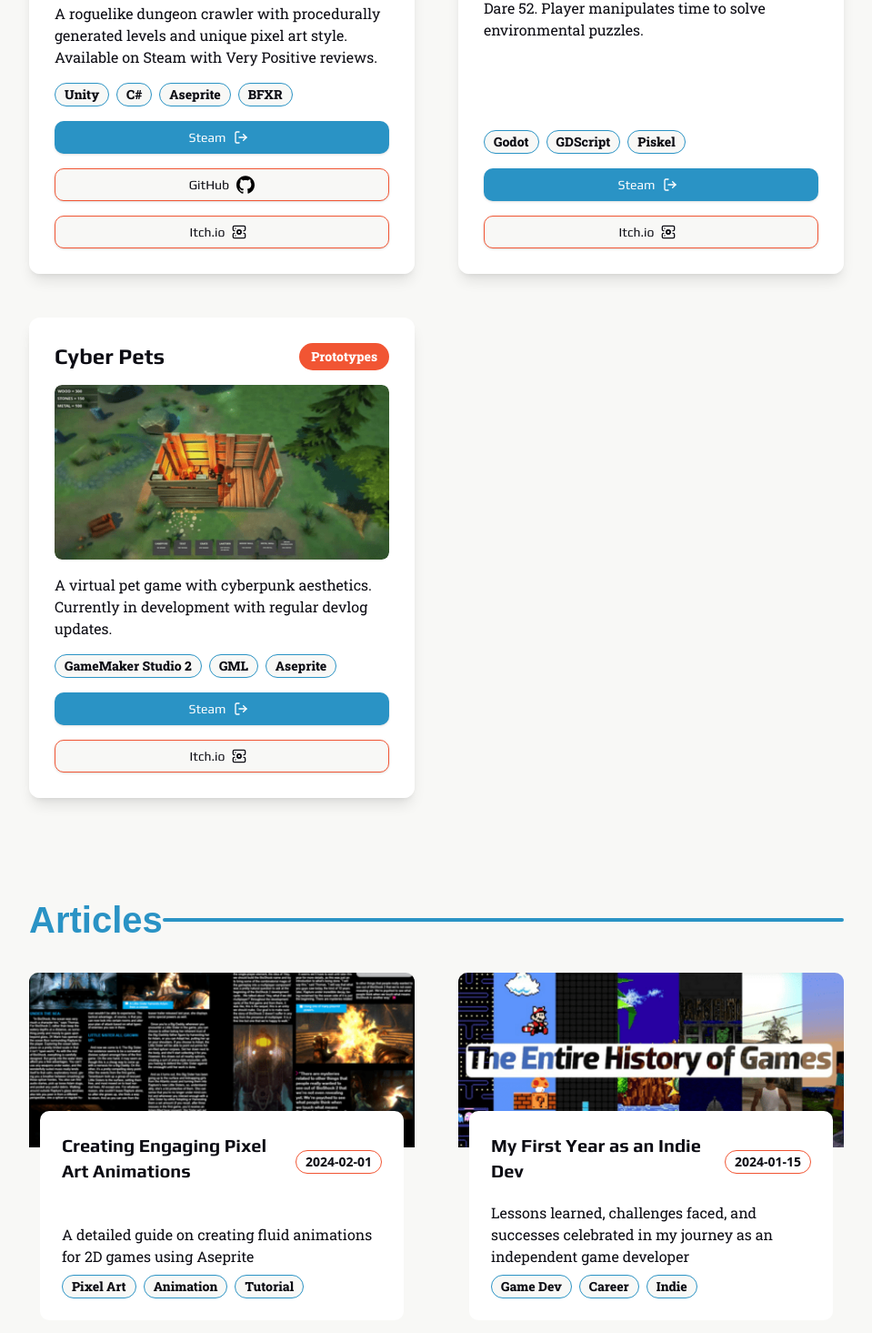
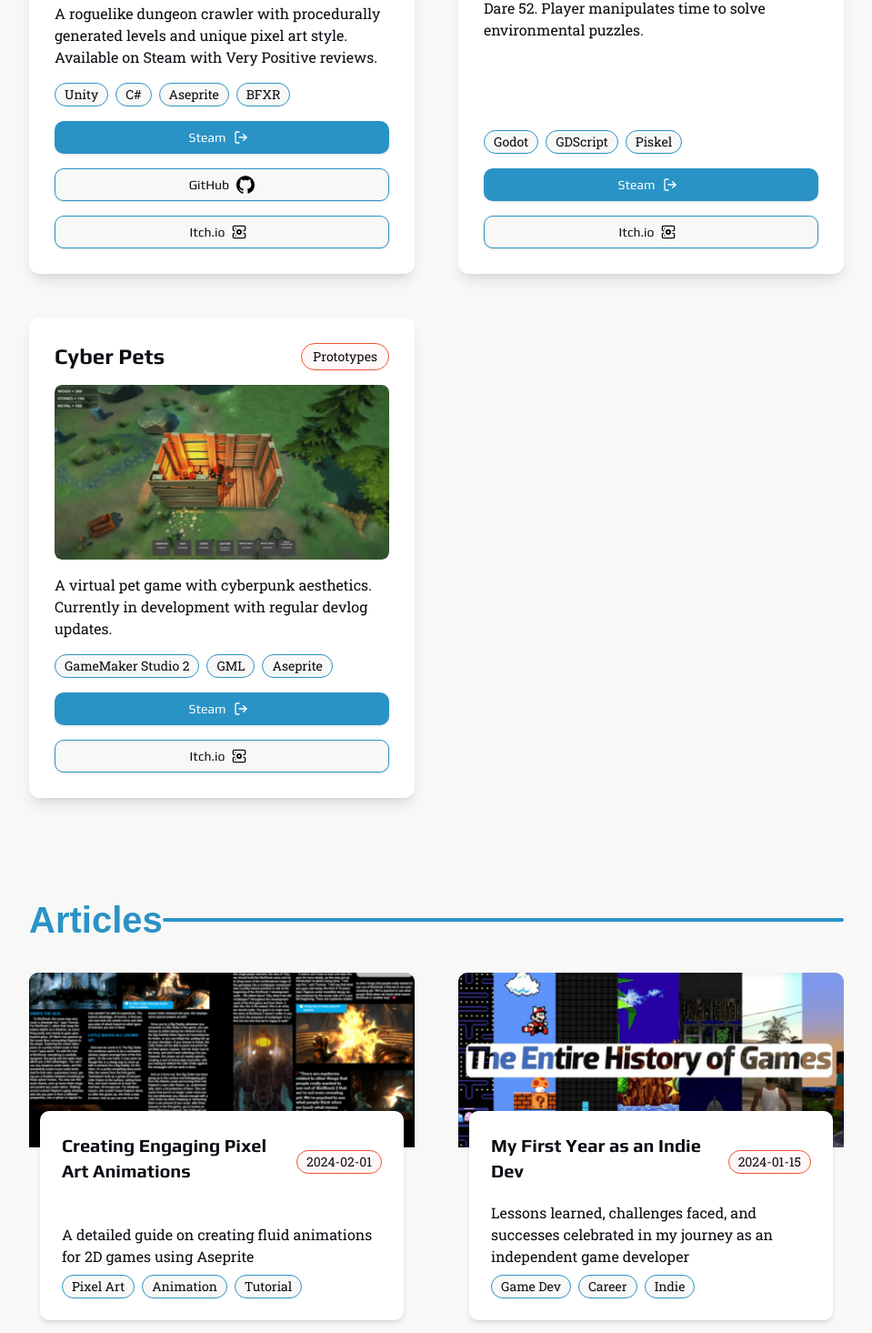
Before and after one commit to aykyiv/ebrief-elegant-portfolio-resume, a Next.js app: page / in a window 1280 px wide. Shown: the part 5021-6486 px from the top of the page at 91% size, without its empty margins (160-1119 px from the left). Built offline with nearby package versions, Linux system fonts and the light colour scheme; a web font is replaced by a local one.

Commit message:
Style patch

```diff
--- a/src/components/sections/subSection/articles/Article-card.tsx
+++ b/src/components/sections/subSection/articles/Article-card.tsx
@@ -16,20 +16,20 @@
 }: IArticle & { readArticleButton: string }) {
   return (
     <div className="rounded-sm overflow-hidden ">
-      <div className="relative h-48">
+      <div className="relative shadow-inset h-48">
         <Image
           src={image}
           alt={title}
           layout="fill"
-          className="w-full h-full object-cover"
+          className="w-full h-full  object-cover"
         />
       </div>
       <div className=" min-h-[240px] flex flex-col justify-between">
-        <div className="bg-white min-h-[230px] flex flex-col justify-between gap-2 p-6 max-w-[400px] mx-auto mb-4 -mt-10 z-10 relative rounded-sm">
+        <div className="bg-white shadow-md min-h-[230px] flex flex-col justify-between gap-2 p-6 max-w-[400px] mx-auto mb-4 -mt-10 z-10 relative rounded-sm">
           <div className="flex  items-center justify-between  gap-4 ">
             <h3 className="text-xl font-semibold  mb-2">{title}</h3>
-            <Badge variant="outline" className="border-secondary  min-w-max">
-              {date}
+            <Badge variant="outline" className="border-secondary bg-red-100/25  min-w-max">
+              <p className="text-sm">{date}</p>
             </Badge>
           </div>
           <div className="flex flex-col gap-2">
@@ -39,7 +39,7 @@
                 <Badge
                   key={tech}
                   variant="outline"
-                  className="bg-background  border-primary "
+                  className="bg-background   border-primary "
                 >
                   <p className="text-sm">{tech}</p>
                 </Badge>
@@ -51,7 +51,7 @@
           <Link href={link} target="_blank" className="w-full">
             <Button
               variant="outline"
-              className="border-primary text-primary w-full flex items-center gap-2"
+              className="border-primary hover:bg-red-100/25 hover:border-secondary text-primary w-full flex items-center gap-2"
             >
               <p>{readArticleButton}</p>
               <LogOut className="h-4 w-4" />
--- a/src/components/sections/subSection/portfolio/PortfolioCard.tsx
+++ b/src/components/sections/subSection/portfolio/PortfolioCard.tsx
@@ -14,7 +14,7 @@
           <h3 className="text-2xl font-bold  leading-tight">{project.name}</h3>
           <Badge
             variant="secondary"
-            className="bg-secondary text-white px-3 py-1 text-xs font-semibold rounded-full "
+            className="bg-red-100/25 border-secondary px-3 py-1 text-xs font-medium rounded-full "
           >
             <p className="text-sm">{project.category}</p>
           </Badge>
@@ -54,7 +54,7 @@
             )}
             {project.githubLink && (
               <Link href={project.githubLink} className="w-full" target="_blank"  >
-                <Button className="flex-1 w-full bg-background border-secondary border   transition-colors duration-300">
+                <Button className="flex-1 w-full bg-background border-primary hover:border-secondary border   transition-colors duration-300">
                   {project.githubButtonTitle}
                   <Image
                     src={project.icon}
@@ -67,7 +67,7 @@
             )}
             {project.otherLink && (
               <Link href={project.otherLink} className="w-full" target="_blank" >
-                <Button className="flex-1 w-full bg-background border-secondary border   transition-colors duration-300">
+                <Button className="flex-1 w-full bg-background border-primary hover:border-secondary border   transition-colors duration-300">
                   {project.otherButtonTitle}
                   <ServerCogIcon className="mr-2 h-4 w-4" />
                 </Button>
--- a/src/components/ui/badge.tsx
+++ b/src/components/ui/badge.tsx
@@ -4,7 +4,7 @@
 import { cn } from "@/lib/utils"
 
 const badgeVariants = cva(
-  "inline-flex items-center rounded-md border px-2.5 py-0.5 text-sm font-semibold transition-colors focus:outline-none focus:ring-2 text-center focus:ring-ring focus:ring-offset-2",
+  "inline-flex items-center rounded-md border px-2.5 py-0.5 text-sm font-medium transition-colors focus:outline-none focus:ring-2 text-center focus:ring-ring focus:ring-offset-2",
   {
     variants: {
       variant: {
```
